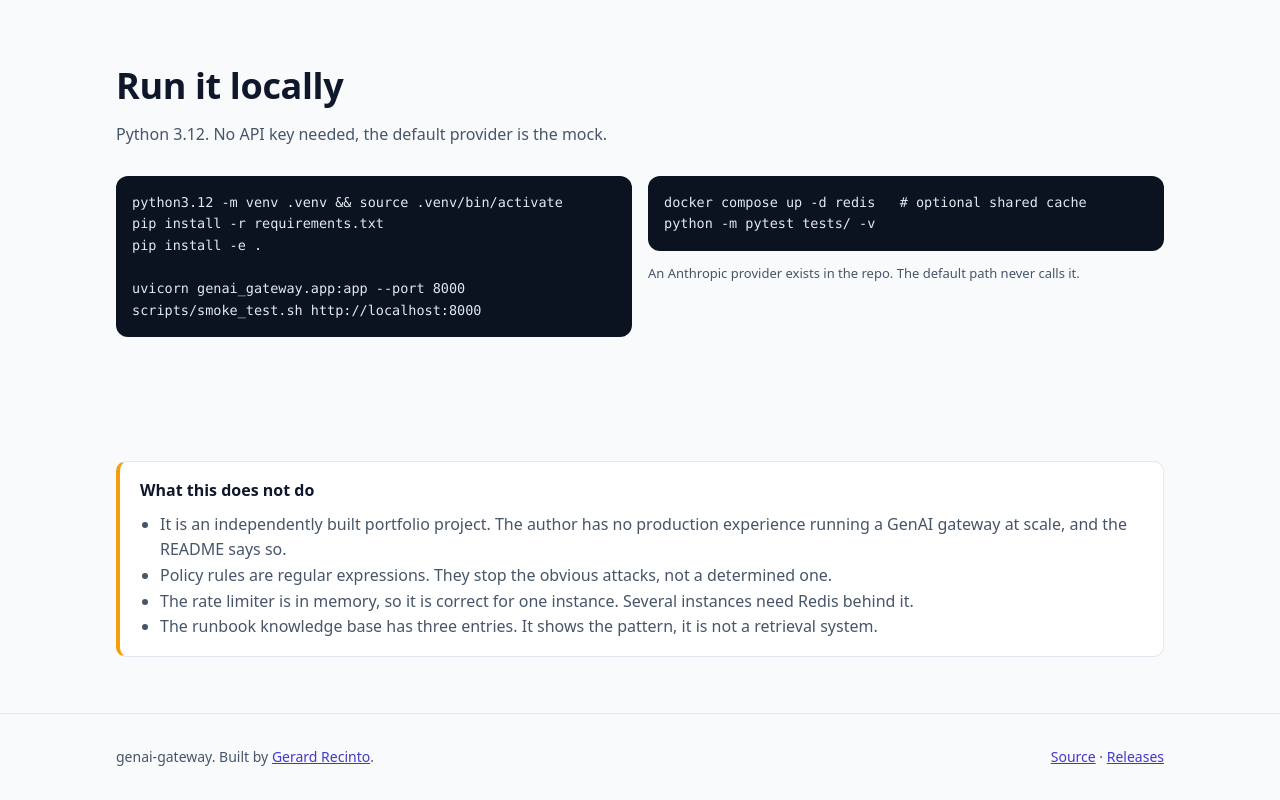
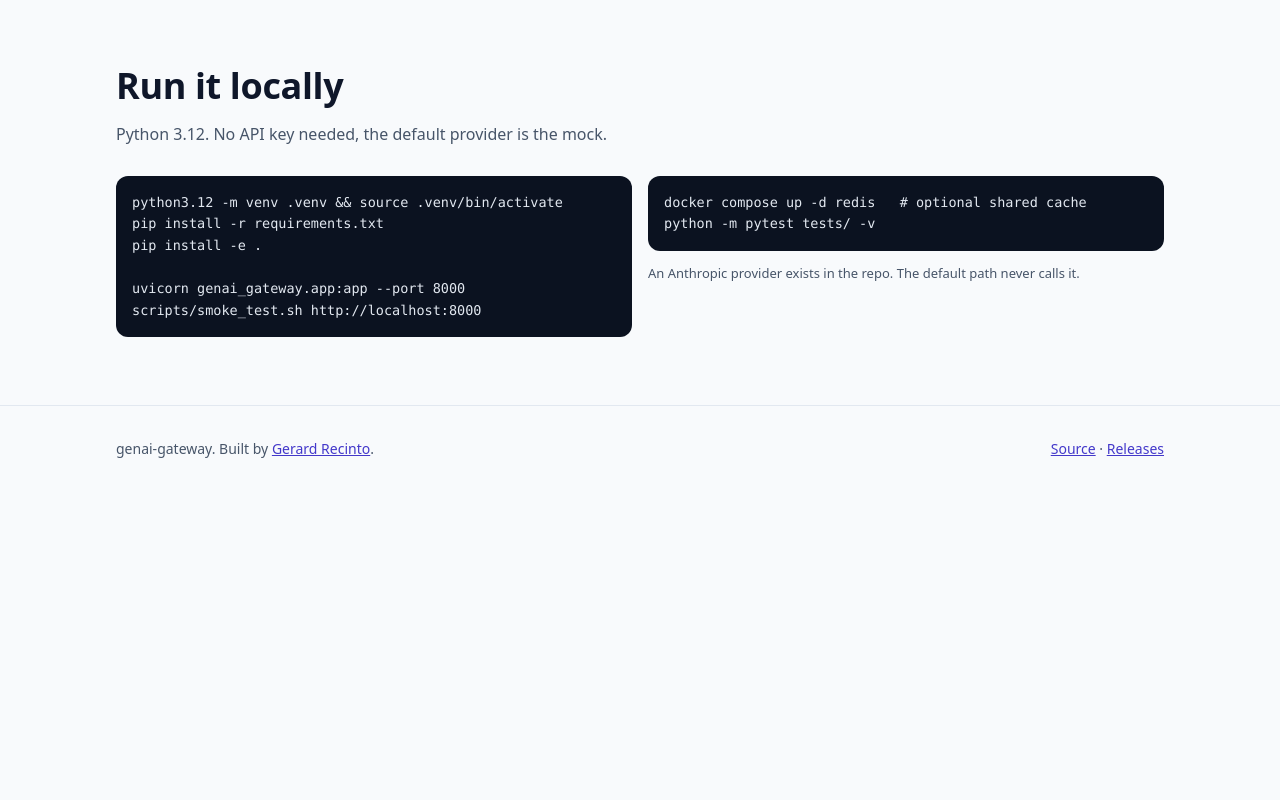
Before and after one commit to gerardrecinto/genai-gateway, a plain HTML site: page site/index.html in a window 1280 px wide. Shown: the part 2016-2816 px from the top of the page. After the commit the page ends 2509 px from the top, so only its background shows below. Drawn offline with Linux system fonts and the light colour scheme.

Commit message:
Lead with what the project does and keep limits in the docs (#8)
Drop the unprompted limits and not-proven blocks from the README and
site. Notes that prevent a wrong assumption stay: compliance, demo
labels and safety warnings.

Thanks,
Gerard

```diff
--- a/site/index.html
+++ b/site/index.html
@@ -194,17 +194,6 @@ python -m pytest tests/ -v</pre>
   </div>
 </div></section>
 
-<section><div class="wrap">
-  <div class="limits">
-    <strong>What this does not do</strong>
-    <ul>
-      <li>It is an independently built portfolio project. The author has no production experience running a GenAI gateway at scale, and the README says so.</li>
-      <li>Policy rules are regular expressions. They stop the obvious attacks, not a determined one.</li>
-      <li>The rate limiter is in memory, so it is correct for one instance. Several instances need Redis behind it.</li>
-      <li>The runbook knowledge base has three entries. It shows the pattern, it is not a retrieval system.</li>
-    </ul>
-  </div>
-</div></section>
 
 
 <footer><div class="wrap">
```
